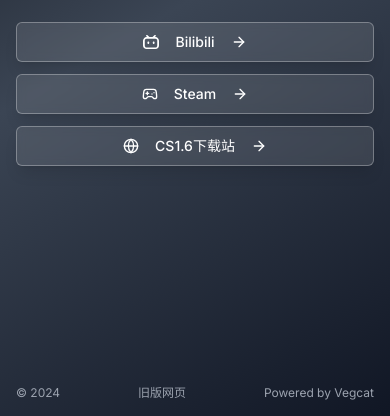
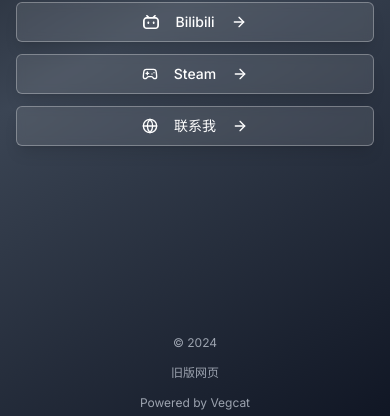
Before and after one commit to TwoOctober/vegcat.icu, a Next.js app: page / in a window 390 px wide. Shown: the part 425-841 px from the top of the page. Built offline with nearby package versions, Linux system fonts and the light colour scheme.

Commit message:
feat: optimize bottom layout for responsive display
Implement responsive layout for various device sizes.

Co-authored-by: Vegcat <64719005+TwoOctober@users.noreply.github.com>

```diff
--- a/app/page.tsx
+++ b/app/page.tsx
@@ -411,7 +411,7 @@ export default function Component() {
               {[
                 { icon: BilibiliIcon, label: "Bilibili", href: "https://m.bilibili.com/space/497350955" },
                 { icon: Gamepad2, label: "Steam", href: "https://steamcommunity.com/id/TwoOctober" },
-                { icon: Globe, label: "CS1.6下载站", href: "https://6657sb.icu/" },
+                { icon: Globe, label: "联系我", href: "tencent://message/?uin=1145145797&Site=&Menu=yes" },
               ].map((item, index) => (
                 <motion.div
                   key={item.label}
@@ -462,19 +462,62 @@ export default function Component() {
         </div>
       </motion.div>
 
-      {/* 底部信息区域 - 三个元素在同一水平线 */}
+      {/* 底部信息区域 - 针对各种设备优化 */}
       <motion.div
         initial={{ opacity: 0, y: 10 }}
         animate={{ opacity: isLoading ? 0 : 1, y: isLoading ? 10 : 0 }}
         transition={{ delay: 3.0, duration: 0.6, ease: "easeOut" }}
-        className="relative z-10 flex justify-between items-center px-4 sm:px-8 pb-2 sm:pb-4"
+        className="relative z-10 pb-2 sm:pb-4"
       >
-        {/* 左侧版权信息 */}
+        {/* 超小屏幕 (< 375px) - 垂直堆叠 */}
+        <div className="block xs:hidden px-2 space-y-1">
+          <div className="text-center text-gray-400 text-xs">
+            <TypewriterEffect text="© 2024" delay={300} speed={50} />
+          </div>
+          <div className="text-center">
+            <Button
+              variant="ghost"
+              size="sm"
+              className="text-gray-400 hover:text-gray-200 transition-colors duration-300 text-xs px-2 py-1"
+              asChild
+            >
+              <a href="https://cat.vegcat.icu" target="_blank" rel="noopener noreferrer">
+                旧版网页
+              </a>
+            </Button>
+          </div>
+          <div className="text-center text-gray-400 text-xs">
+            <TypewriterEffect text="Powered by Vegcat" delay={300} speed={50} />
+          </div>
+        </div>
+
+        {/* 小屏幕 (375px - 640px) - 紧凑水平布局 */}
+        <div className="hidden xs:flex sm:hidden justify-between items-center px-3">
+          <div className="text-gray-400 text-xs flex-shrink-0">
+            <TypewriterEffect text="© 2024" delay={300} speed={50} />
+          </div>
+          <div className="flex-shrink-0 mx-2">
+            <Button
+              variant="ghost"
+              size="sm"
+              className="text-gray-400 hover:text-gray-200 transition-colors duration-300 text-xs px-2 py-1"
+              asChild
+            >
+              <a href="https://cat.vegcat.icu" target="_blank" rel="noopener noreferrer">
+                旧版
+              </a>
+            </Button>
+          </div>
+          <div className="text-gray-400 text-xs flex-shrink-0 text-right">
+            <TypewriterEffect text="Powered by Vegcat" delay={300} speed={50} />
+          </div>
+        </div>
+
+        {/* 中等及以上屏幕 (≥ 640px) - 标准水平布局 */}
+        <div className="hidden sm:flex justify-between items-center px-4 sm:px-8">
           <div className="text-gray-400 text-xs sm:text-sm">
             <TypewriterEffect text="© 2024" delay={300} speed={50} />
           </div>
-
-        {/* 中间旧版网页按钮 */}
           <Button
             variant="ghost"
             size="sm"
@@ -485,10 +528,9 @@ export default function Component() {
               旧版网页
             </a>
           </Button>
-
-        {/* 右侧 Made with passion */}
           <div className="text-gray-400 text-xs sm:text-sm">
             <TypewriterEffect text="Powered by Vegcat" delay={300} speed={50} />
+          </div>
         </div>
       </motion.div>
     </div>
```
Lines whose indentation alone changed are shown as unchanged.
